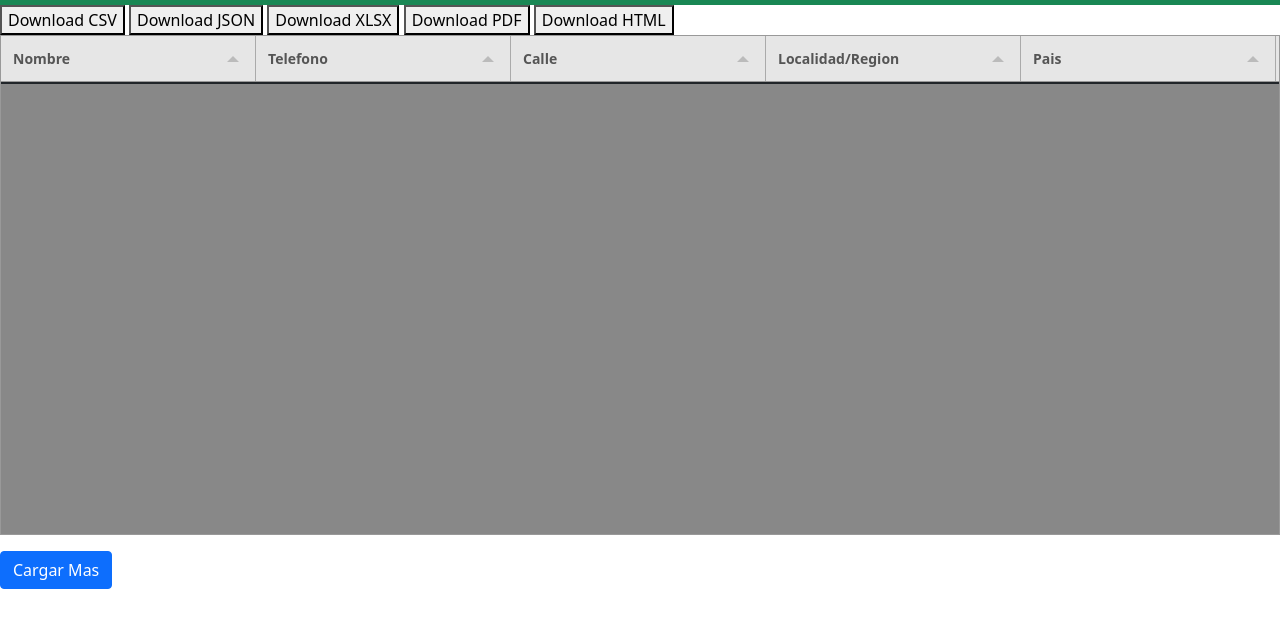
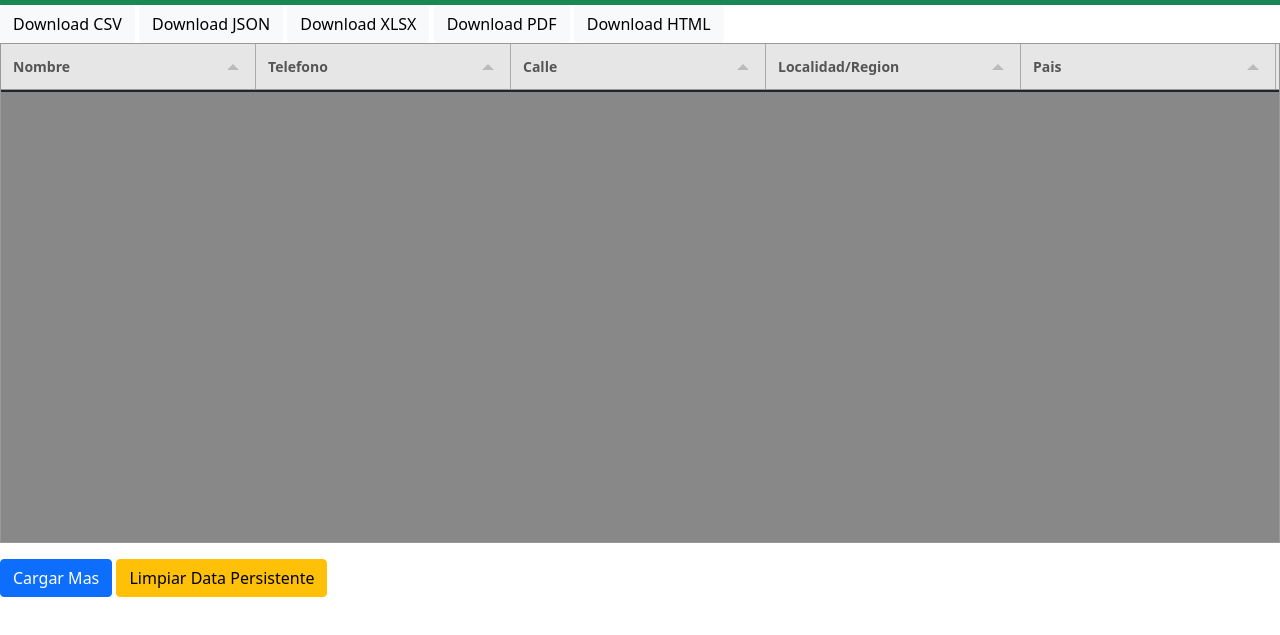
Before and after one commit to Re595/abctelefonoswebscrap, a website: page home/index.html in a window 1280 px wide. Shown: the part 99-734 px from the top of the page. Drawn offline with Linux system fonts and the light colour scheme.

Commit message:
Añadido guardado de data al LocalStorage

```diff
--- a/home/index.html
+++ b/home/index.html
@@ -90,14 +90,15 @@
         </nav>
         <div> <!-- Table -->
             <div>
-                <button id="download-csv">Download CSV</button>
-                <button id="download-json">Download JSON</button>
-                <button id="download-xlsx">Download XLSX</button>
-                <button id="download-pdf">Download PDF</button>
-                <button id="download-html">Download HTML</button>
+                <button class="btn btn-light" id="download-csv">Download CSV</button>
+                <button class="btn btn-light" id="download-json">Download JSON</button>
+                <button class="btn btn-light" id="download-xlsx">Download XLSX</button>
+                <button class="btn btn-light" id="download-pdf">Download PDF</button>
+                <button class="btn btn-light" id="download-html">Download HTML</button>
             </div>
             <div id="example-table" class="mr-5 ml-5 table table-bordered table-bordered table-responsive"></div>
             <button class="hide btn btn-primary" value="" id="load_more">Cargar Mas</button>
+            <button class="hide btn btn-warning white_color" value="" id="clear_localStorage">Limpiar Data Persistente</button>
         </div> <!-- End of Table-->
 
         <!-- Bootstrap JavaScript -->
@@ -110,6 +111,7 @@
         <script type="text/javascript">
             let actual_json, complete_json = {};
             complete_json.length = 0;
+            let data_global;
             //Build Tabulator
             let table = new Tabulator("#example-table", {
                 height: "500px",
@@ -122,7 +124,12 @@
                     /*{title:"Date Of Birth", field:"dob", hozAlign:"center", sorter:"date"},
                     {title:"Driver", field:"car", hozAlign:"center", formatter:"tickCross"},*/
                 ],
+                data: (localStorage.persistent_local_data !== undefined) ? JSON.parse(localStorage.persistent_local_data) : [],
             });
+            /*if(localStorage.persistent_local_data !== undefined){
+                //table.updateOrAddData(JSON.parse(localStorage.persistent_local_data));
+                table.setData(JSON.parse(localStorage.persistent_local_data));
+            }*/
             //trigger download of data.csv file
             document.getElementById("download-csv").addEventListener("click", function(){
                 table.download("csv", "abcscrap.csv");
@@ -151,6 +158,9 @@
                 table.download("html", "abcscrap.html", {style:true});
             });
 
+            document.getElementById("clear_localStorage").addEventListener("click", function(){
+                localStorage.removeItem('persistent_local_data');
+            });
             document.getElementById('peer').addEventListener('click', ()=>{
                 console.log("peer is selected");
                 let radio_node_list = document.getElementsByName("selectedOp");
@@ -281,13 +291,16 @@
                     }
                     if(next_page){
                         table.updateOrAddData(actual_json.results);
+                        localStorage.setItem("persistent_local_data",JSON.stringify(table.getData()));
                     }else{
                         if(document.getElementById('updater').checked){
                             table.updateOrAddData(actual_json.results);
+                            localStorage.setItem("persistent_local_data",JSON.stringify(table.getData()));
                         }else{
                             table
                                 .setData(actual_json.results)
                                 .then(async()=>{
+                                    localStorage.setItem("persistent_local_data",JSON.stringify(table.getData()));
                                 }).catch(e => console.log);
                         }
                     }
```
